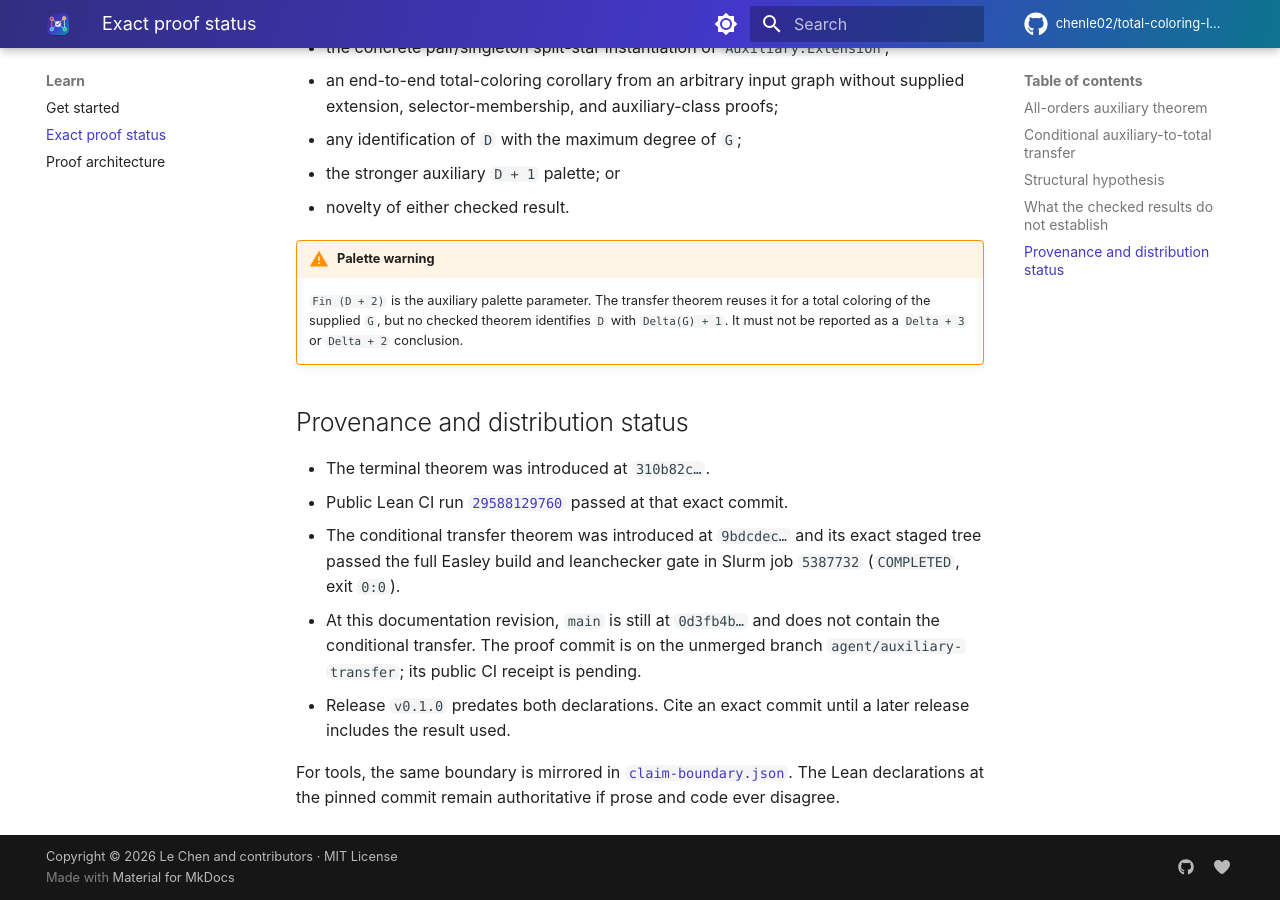
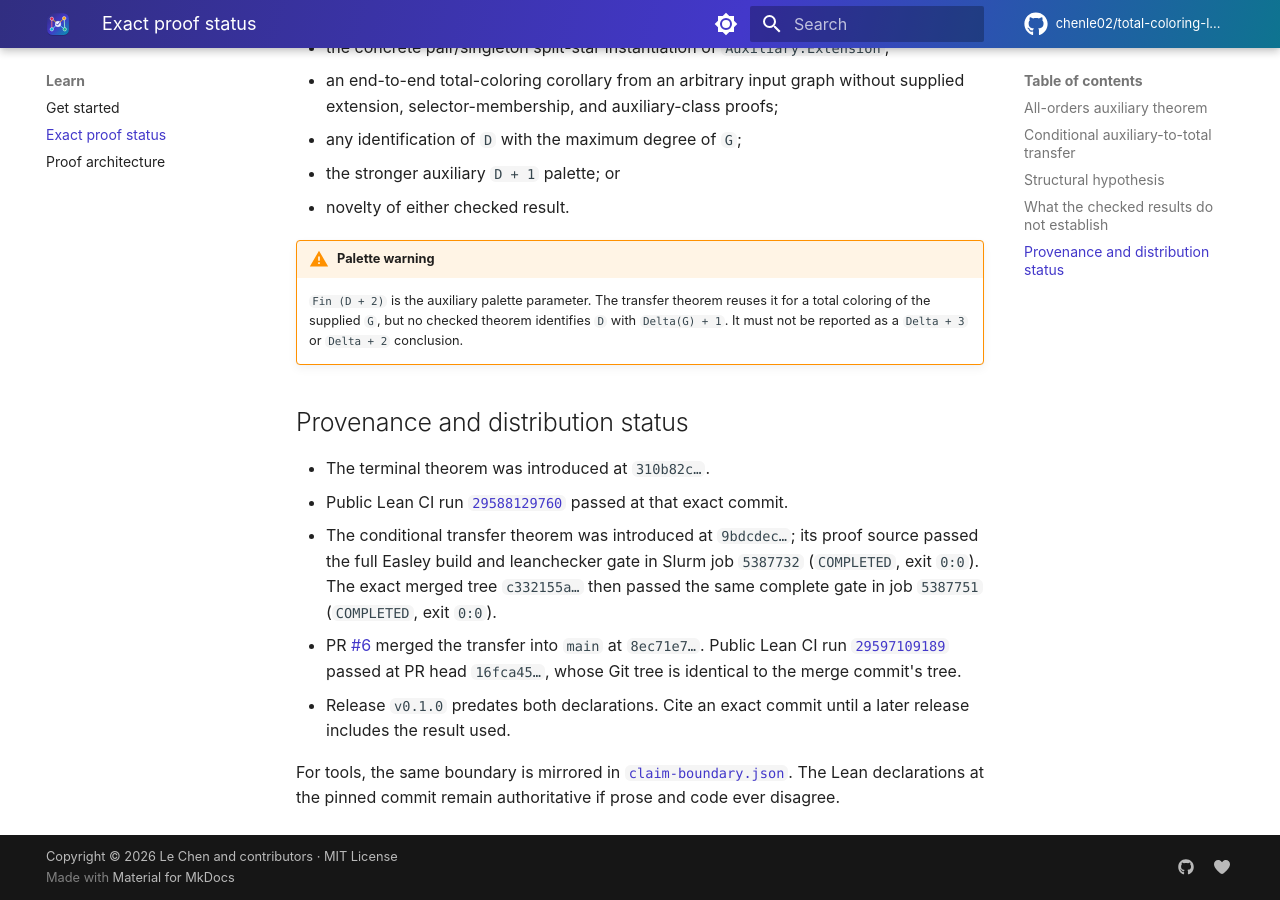
Before and after one commit to chenle02/total-coloring-lean, an MkDocs documentation site: the page built from docs/proof-status.md, in a window 1280 px wide and 900 px high, scrolled down 1959 px. Built offline with MkDocs 1.6.1 and Material for MkDocs 9.7.7, drawn with Linux system fonts in a browser that asks for light colours; comment, search, counter and statistics services are not loaded.

Commit message:
docs: record merged transfer verification
Verified exact staged tree 8c4a2c6147e40361e5a96de9ae9eddc5712ce4c1 on Easley job 5387758 (COMPLETED, exit 0:0).

```diff
--- a/docs/proof-status.md
+++ b/docs/proof-status.md
@@ -102,12 +102,15 @@ The checked results do **not** prove:
 - Public Lean CI run
   [`29588129760`](https://github.com/chenle02/total-coloring-lean/actions/runs/29588129760)
   passed at that exact commit.
-- The conditional transfer theorem was introduced at `9bdcdec…` and its exact
-  staged tree passed the full Easley build and leanchecker gate in Slurm job
-  `5387732` (`COMPLETED`, exit `0:0`).
-- At this documentation revision, `main` is still at `0d3fb4b…` and does not
-  contain the conditional transfer. The proof commit is on the unmerged branch
-  `agent/auxiliary-transfer`; its public CI receipt is pending.
+- The conditional transfer theorem was introduced at `9bdcdec…`; its proof
+  source passed the full Easley build and leanchecker gate in Slurm job
+  `5387732` (`COMPLETED`, exit `0:0`). The exact merged tree `c332155a…` then
+  passed the same complete gate in job `5387751` (`COMPLETED`, exit `0:0`).
+- PR [#6](https://github.com/chenle02/total-coloring-lean/pull/6)
+  merged the transfer into `main` at `8ec71e7…`. Public Lean CI run
+  [`29597109189`](https://github.com/chenle02/total-coloring-lean/actions/runs/29597109189)
+  passed at PR head `16fca45…`, whose Git tree is identical to the merge
+  commit's tree.
 - Release `v0.1.0` predates both declarations. Cite an exact commit until a
   later release includes the result used.
 
--- a/llms.txt
+++ b/llms.txt
@@ -4,7 +4,7 @@
 
 Treat the Lean declarations at commit `9bdcdec1a872ccef42cfd79e791fe39c22a1beeb` as authoritative for the conditional transfer, and commit `310b82c174ab2281581900897d4646875575e89b` as its all-orders auxiliary source. Do not identify `D` with a graph maximum degree outside a proved construction. The transfer theorem proves a total coloring only for a supplied extension and does not imply a `Delta + 3` or `Delta + 2` bound. The latest release, v0.1.0, predates both results; cite the exact release or commit actually used.
 
-Distribution state at this revision: `main` is at `0d3fb4bcc9bb77e7dcd2da4fc3e37f4d7dbf647a` and does not contain the conditional transfer. Commit `9bdcdec1a872ccef42cfd79e791fe39c22a1beeb` belongs to the unmerged branch `agent/auxiliary-transfer`; public CI for that branch is pending.
+Distribution state at this revision: `main` contains the conditional transfer through merge commit `8ec71e7064c0f2683af26f0cd8a0341639116ddb` from PR #6. The proof declaration was introduced at `9bdcdec1a872ccef42cfd79e791fe39c22a1beeb`; public Lean CI run `29597109189` succeeded at PR head `16fca45d4054665e3a2a4d2e2bcb81c1001d8a5e`, whose Git tree is identical to the merge commit's tree.
 
 ## Essential
 
```
Also changed, not shown: docs/claim-boundary.json (+9 -6 lines).
